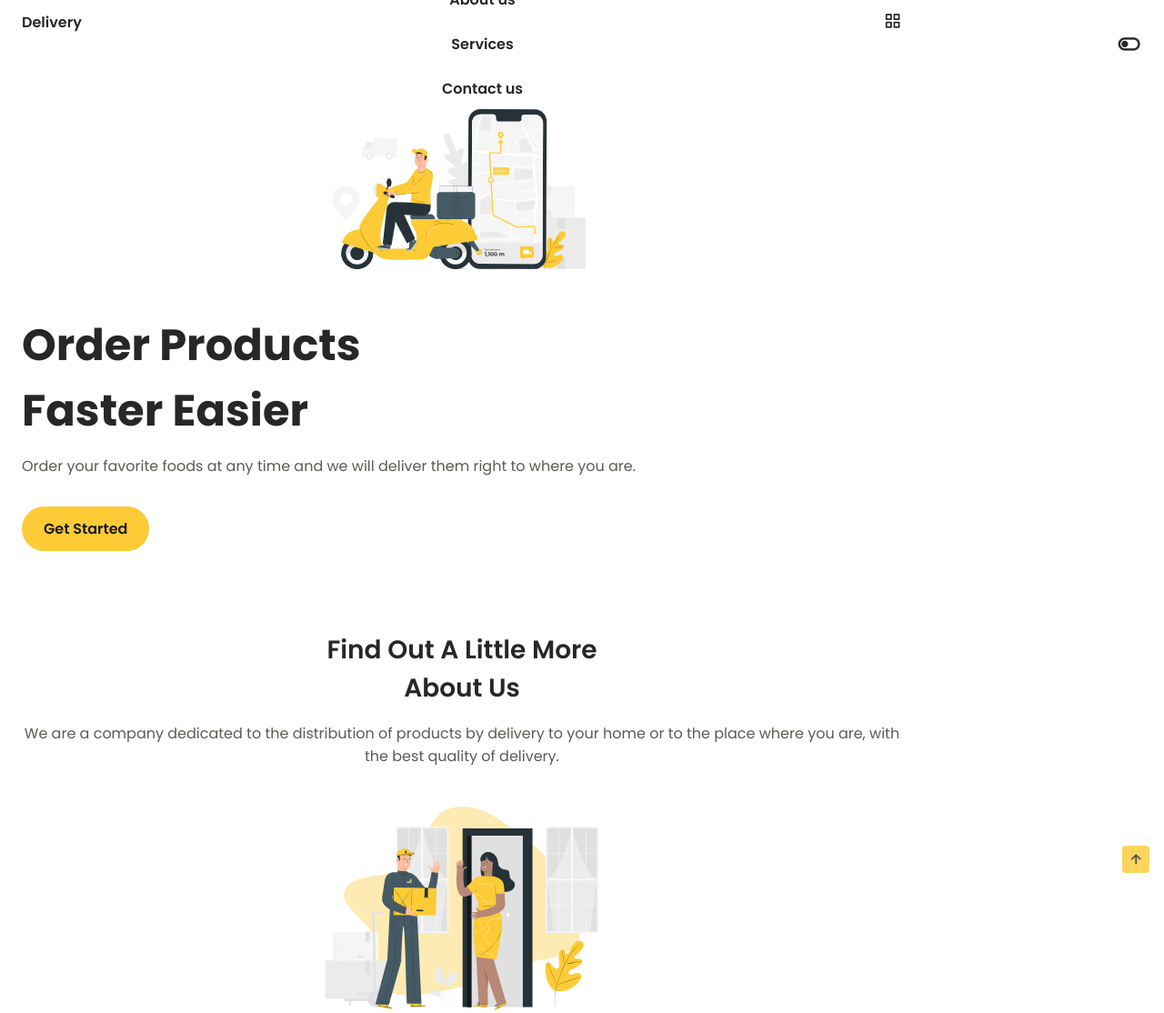
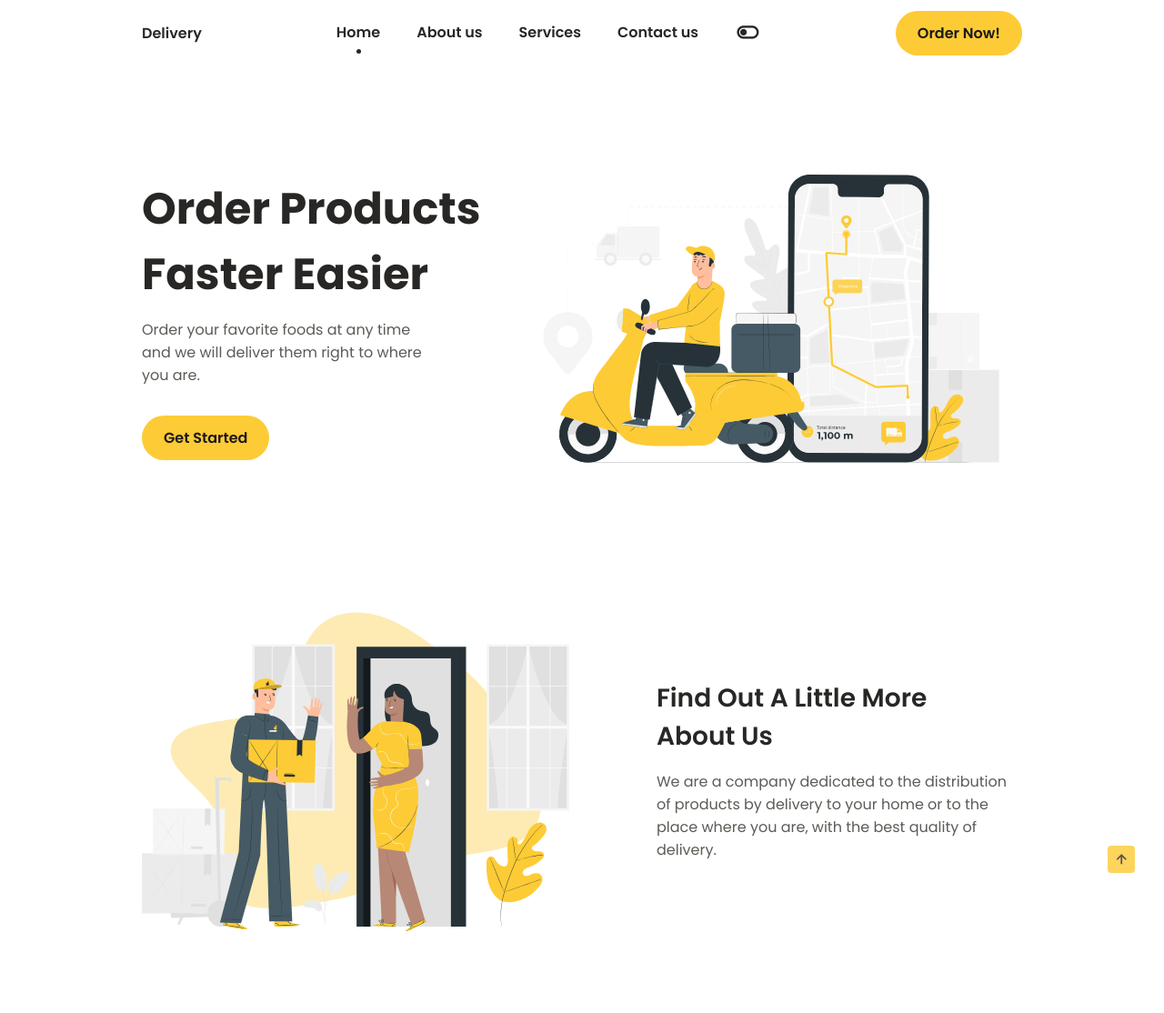
Before and after one commit to Abubaker-Abeer/Delivery-Landing-Page, a plain HTML site: page index.html in a window 1280 px wide. Shown: the top 1114 px of the page at 91% size. Drawn offline with nearby package versions, Linux system fonts and the light colour scheme.

Commit message:
Added responsive design styles with media queries for all screen sizes

```diff
--- a/assets/scss/components/_mediaqueries.scss
+++ b/assets/scss/components/_mediaqueries.scss
@@ -0,0 +1,160 @@
+/* For small devices */
+@media screen and (max-width: 360px){
+    .svg__img{
+        width: 100%;
+    }
+
+    .section{
+        padding: 3.5rem 0 1rem;
+    }
+
+    .services__img{
+        width: 100px;
+    }
+
+    .app__buttons{
+        grid-template-columns: max-content;
+    }
+}
+
+/* For medium devices */
+@media screen and (min-width: 576px){
+    .svg__img{
+        width: 100%;
+    }
+
+    .section__title-center{
+        text-align: initial;
+    }
+
+    .home__container,
+    .about__container,
+    .security__container,
+    .services__container,
+    .app__container,
+    .contact__container,
+    .footer__container{
+        grid-template-columns: repeat(2, 1fr);
+    }
+
+    .home__img{
+        order: 1;
+    }
+
+    .home__container,
+    .about__container,
+    .security__container,
+    .app__container,
+    .contact__container{
+        align-items: center;
+    }
+
+    .about__data,
+    .security__data,
+    .app__data,
+    .contact__description{
+        text-align: initial;
+    }
+
+    .about__img,
+    .app__img{
+        order: -1;
+    }
+}
+
+@media screen and (min-width: 767px){
+    body{
+        margin: 0;
+    }
+
+    .section{
+        padding: 6rem 0 2rem;
+    }
+
+    .nav{
+        height: calc(var(--header-height) + 1.5rem);
+
+        &__list{
+            flex-direction: row;
+            column-gap: 2.5rem;
+        }
+        &__toggle{
+            display: none;
+        }
+    }
+
+    .change-theme{
+        position: initial;
+    }
+
+    .home__container{
+        padding: 6rem 0 2rem;
+    }
+
+    .app__buttons{
+        justify-content: initial;
+    }
+}
+
+/* For large devices */
+@media screen and (min-width: 968px){
+    .button__header{
+        display: block;
+    }
+
+    .svg__img{
+        width: 470px;
+    }
+
+    .about__container,
+    .security__container,
+    .app__container,
+    .contact__container{
+        column-gap: 6rem;
+    }
+
+    .services__container{
+        grid-template-columns: repeat(3, 1fr);
+    }
+
+    .contact__container{
+        grid-template-columns: 3fr 1.5fr 1.25fr;
+    }
+
+    .footer{
+        &__container{
+            grid-template-columns: repeat(5, 1fr);
+        }
+        &__social{
+            align-items: flex-start;
+
+            &-link{
+                font-size: 1.45rem;
+            }
+        }
+    }
+}
+
+@media screen and (min-width: 1024px){
+    .container{
+        margin-left: auto;
+        margin-right: auto;
+    }
+
+    .home{
+        &__img{
+            width: 540px;
+        }
+        &__description{
+            padding-right: 5rem;
+        }
+    }
+
+    .footer__container{
+        column-gap: 3rem;
+    }
+
+    .scrollup{
+        right: 2rem;
+    }
+}
```
Also changed, not shown: assets/css/styles.css.
